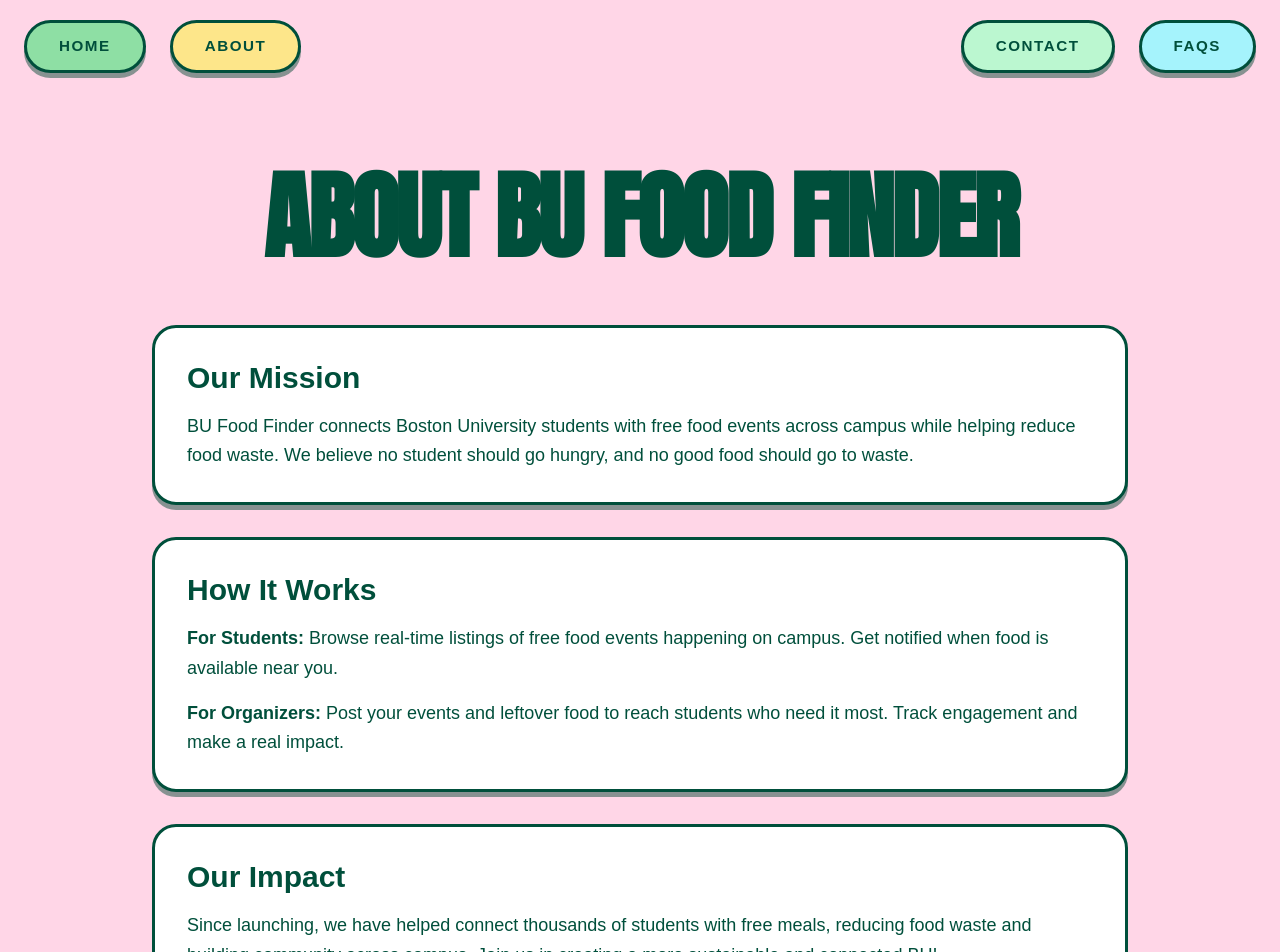
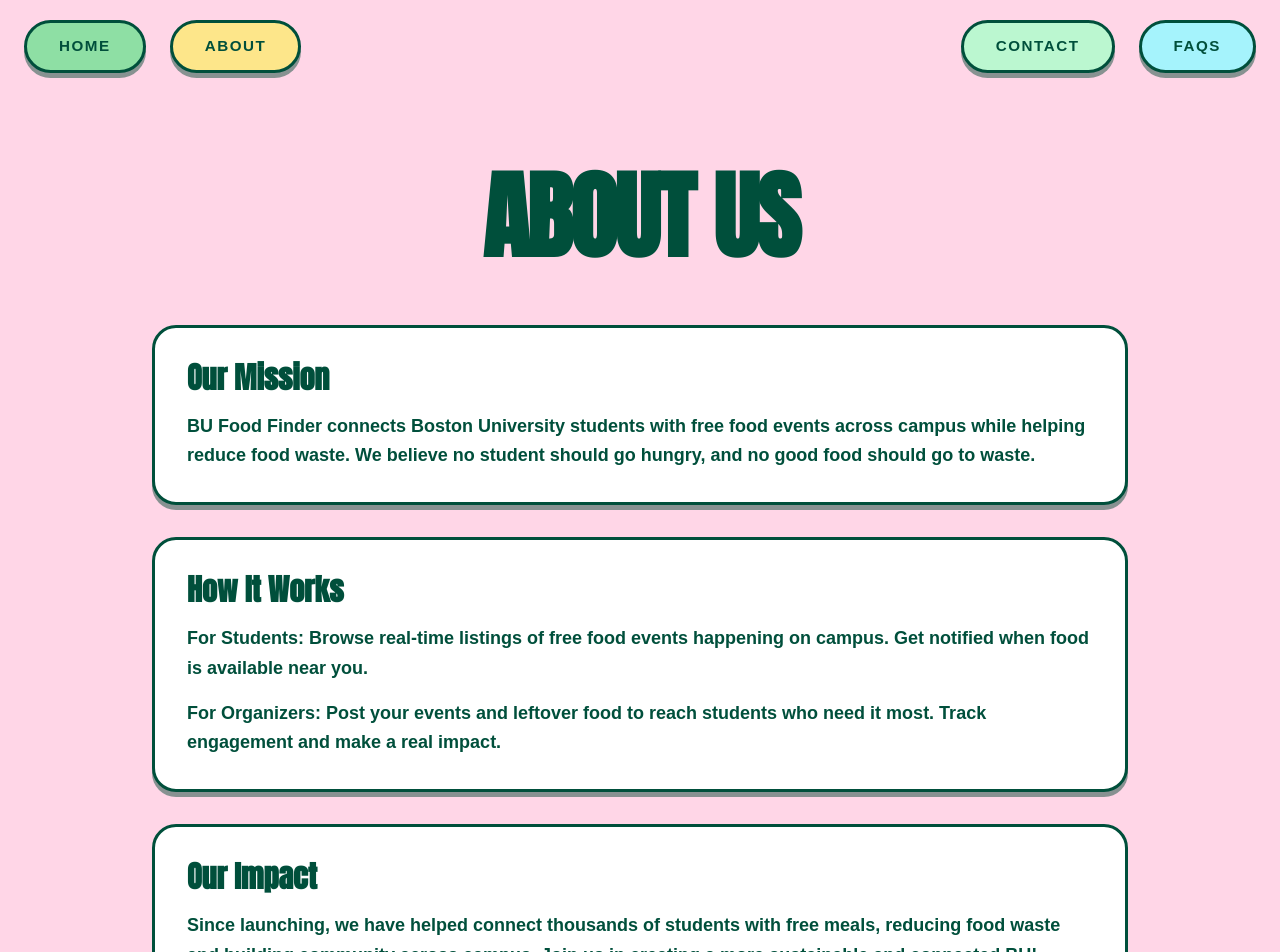
Before and after one commit to a-ting-26/cs391-group8, a Next.js app: page /about in a window 1280 px wide. Shown: the top 952 px of the page. Built offline with nearby package versions, Linux system fonts and the light colour scheme.

Commit message:
Styling Edit: font, faq, about

```diff
--- a/app/about/page.tsx
+++ b/app/about/page.tsx
@@ -37,13 +37,13 @@
                     className="mb-12 text-center text-6xl font-extrabold leading-tight tracking-tight text-emerald-900 sm:text-7xl md:text-8xl"
                     style={{ fontFamily: "var(--font-display)" }}
                 >
-                    ABOUT BU FOOD FINDER
+                    ABOUT US
                 </h1>
 
-                <div className="space-y-8 text-lg leading-relaxed text-emerald-900">
+                <div className="space-y-8 text-lg leading-relaxed text-emerald-900" style={{ fontFamily: "var(--font-inter)" }}>
                     <div className="rounded-3xl border-[3px] border-emerald-900 bg-white p-8 shadow-[0_5px_0_0_rgba(16,78,61,0.5)]">
-                        <h2 className="mb-4 text-3xl font-bold">Our Mission</h2>
-                        <p>
+                        <h2 className="mb-4 text-3xl font-bold text-emerald-900" style={{ fontFamily: "var(--font-display)" }}>Our Mission</h2>
+                        <p className="font-semibold">
                             BU Food Finder connects Boston University students with free food
                             events across campus while helping reduce food waste. We believe
                             no student should go hungry, and no good food should go to waste.
@@ -51,13 +51,13 @@
                     </div>
 
                     <div className="rounded-3xl border-[3px] border-emerald-900 bg-white p-8 shadow-[0_5px_0_0_rgba(16,78,61,0.5)]">
-                        <h2 className="mb-4 text-3xl font-bold">How It Works</h2>
-                        <p className="mb-4">
+                        <h2 className="mb-4 text-3xl font-bold text-emerald-900" style={{ fontFamily: "var(--font-display)" }}>How It Works</h2>
+                        <p className="mb-4 font-semibold">
                             <strong>For Students:</strong> Browse real-time listings of free
                             food events happening on campus. Get notified when food is
                             available near you.
                         </p>
-                        <p>
+                        <p className="font-semibold">
                             <strong>For Organizers:</strong> Post your events and leftover
                             food to reach students who need it most. Track engagement and make
                             a real impact.
@@ -65,8 +65,8 @@
                     </div>
 
                     <div className="rounded-3xl border-[3px] border-emerald-900 bg-white p-8 shadow-[0_5px_0_0_rgba(16,78,61,0.5)]">
-                        <h2 className="mb-4 text-3xl font-bold">Our Impact</h2>
-                        <p>
+                        <h2 className="mb-4 text-3xl font-bold text-emerald-900" style={{ fontFamily: "var(--font-display)" }}>Our Impact</h2>
+                        <p className="font-semibold">
                             Since launching, we have helped connect thousands of students with
                             free meals, reducing food waste and building community across
                             campus. Join us in creating a more sustainable and connected BU!
--- a/app/frq/page.tsx
+++ b/app/frq/page.tsx
@@ -16,13 +16,13 @@
                 onClick={() => setIsOpen(!isOpen)}
                 className="flex w-full items-center justify-between text-left"
             >
-                <h3 className="text-xl font-bold text-emerald-900">{question}</h3>
-                <span className="ml-4 text-2xl font-bold text-emerald-900">
+                <h3 className="text-2xl font-bold text-emerald-900 sm:text-3xl" style={{ fontFamily: "var(--font-display)" }}>{question}</h3>
+                <span className="ml-4 text-3xl font-bold text-emerald-900 sm:text-4xl">
           {isOpen ? "−" : "+"}
         </span>
             </button>
             {isOpen && (
-                <p className="mt-4 text-lg leading-relaxed text-emerald-900">
+                <p className="mt-4 text-lg leading-relaxed text-emerald-900 font-semibold" style={{ fontFamily: "var(--font-inter)" }}>
                     {answer}
                 </p>
             )}
@@ -108,7 +108,7 @@
                     className="mb-12 text-center text-6xl font-extrabold leading-tight tracking-tight text-emerald-900 sm:text-7xl md:text-8xl"
                     style={{ fontFamily: "var(--font-display)" }}
                 >
-                    FREQUENTLY ASKED QUESTIONS
+                    OUR FAQs
                 </h1>
 
                 <div className="space-y-4">
@@ -122,7 +122,7 @@
                 </div>
 
                 <div className="mt-16 text-center">
-                    <p className="mb-6 text-lg text-emerald-900">
+                    <p className="mb-6 text-lg text-emerald-900 font-semibold" style={{ fontFamily: "var(--font-inter)" }}>
                         Still have questions? Email us!
                     </p>
                     <Link
--- a/app/landing/components/ClosingCTA.tsx
+++ b/app/landing/components/ClosingCTA.tsx
@@ -131,7 +131,7 @@
             </h3>
 
             {/* Description */}
-            <p className="text-base leading-relaxed text-emerald-900/90 sm:text-lg">
+            <p className="text-base font-semibold leading-relaxed text-emerald-900/90 sm:text-lg" style={{ fontFamily: "var(--font-inter)" }}>
               Join thousands of BU students discovering free food events on campus. Connect with organizers, reduce waste, and never miss out on delicious opportunities.
             </p>
 
--- a/app/landing/components/FeatureCarousel.tsx
+++ b/app/landing/components/FeatureCarousel.tsx
@@ -110,7 +110,7 @@
                   </div>
 
                   {/* Description below image */}
-                  <p className="text-lg leading-relaxed text-emerald-900/90 sm:text-xl max-w-2xl px-4">
+                  <p className="text-lg font-semibold leading-relaxed text-emerald-900/90 sm:text-xl max-w-2xl px-4" style={{ fontFamily: "var(--font-inter)" }}>
                     {s.description}
                   </p>
                 </div>
--- a/app/landing/layout.tsx
+++ b/app/landing/layout.tsx
@@ -1,5 +1,5 @@
 import type { Metadata } from "next";
-import { Geist, Geist_Mono, Anton } from "next/font/google";
+import { Geist, Geist_Mono, Anton, Inter } from "next/font/google";
 import "../globals.css"; // use relative path (since this layout is inside /landing)
 
 const geistSans = Geist({
@@ -18,6 +18,11 @@
   subsets: ["latin"],
 });
 
+const inter = Inter({
+  variable: "--font-inter",
+  subsets: ["latin"],
+});
+
 export const metadata: Metadata = {
   title: "BU Food Finder | Discover Free Food on Campus",
   description:
@@ -31,7 +36,7 @@
 }) {
   return (
     <div
-      className={`${geistSans.variable} ${geistMono.variable} ${anton.variable}
+      className={`${geistSans.variable} ${geistMono.variable} ${anton.variable} ${inter.variable}
       antialiased bg-[#A7E0A3] text-emerald-900 min-h-screen flex flex-col`}
     >
       {/* Optional Navbar/Header for public pages */}
```
